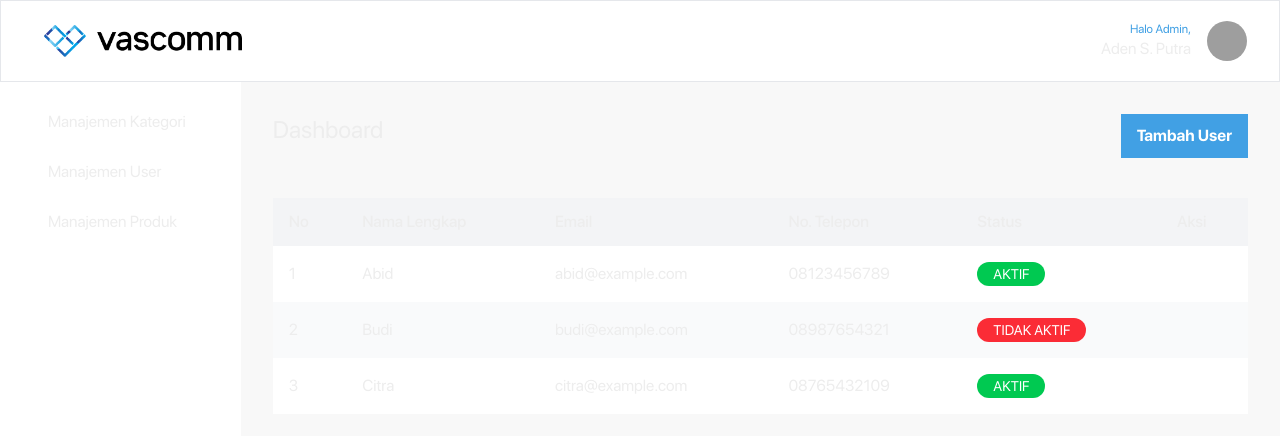
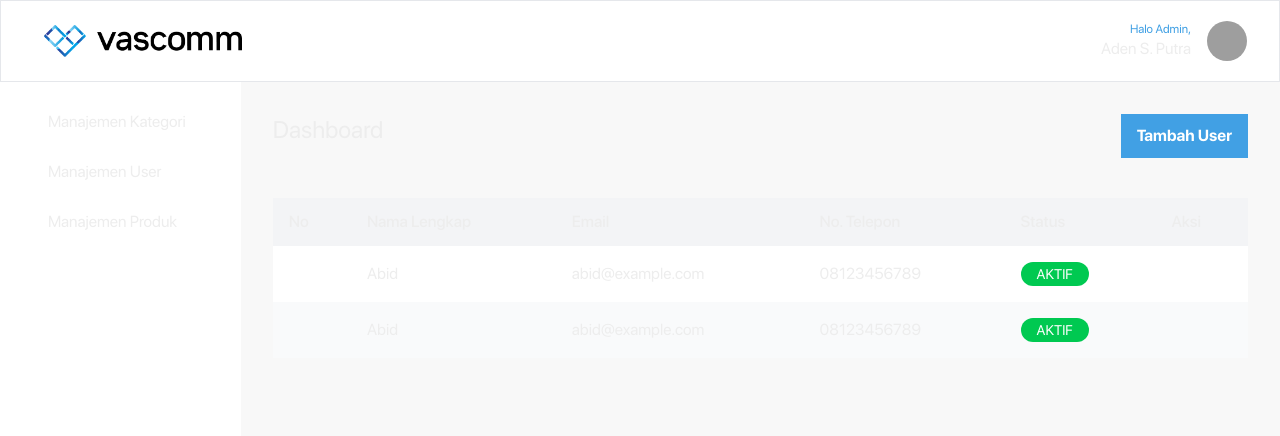
Before and after one commit to qolbudr/ecommerce, a Next.js app: page /admin/user in a window 1280 px wide. Shown: the top 436 px of the page. Built offline with nearby package versions, Linux system fonts and the light colour scheme; grey boxes are pictures that could not be loaded; some icons are missing; a web font is replaced by a local one.

Commit message:
feat(vascomm): :fire: product page

```diff
--- a/src/app/admin/(protected)/product/page.tsx
+++ b/src/app/admin/(protected)/product/page.tsx
@@ -0,0 +1,30 @@
+
+import { ProductTable } from "@/module/product/components/ProductTable";
+import { Button } from "@/shared/components/Button";
+
+const AdminUser: React.FC = () => {
+    return <>
+        <div className="flex justify-between mb-10">
+            <h1 className="text-2xl">Produk</h1>
+            <Button variant="primary">Tambah Produk</Button>
+        </div>
+        <ProductTable
+            data={[
+                {
+                    id: "ini-id",
+                    nama: "Produk A",
+                    gambar: "/path/to/image-a.jpg",
+                    harga: 100000
+                },
+                {
+                    id: "ini-id-2",
+                    nama: "Produk B",
+                    gambar: "/path/to/image-b.jpg",
+                    harga: 200000
+                }
+            ]}
+        />
+    </>
+}
+
+export default AdminUser;
--- a/src/app/admin/(protected)/user/page.tsx
+++ b/src/app/admin/(protected)/user/page.tsx
@@ -9,9 +9,24 @@ const AdminUser: React.FC = () => {
         </div>
         <UserTable
             data={[
-                { no: 1, nama: "Abid", email: "abid@example.com", telepon: "08123456789", status: "AKTIF" },
-                { no: 2, nama: "Budi", email: "budi@example.com", telepon: "08987654321", status: "TIDAK AKTIF" },
-                { no: 3, nama: "Citra", email: "citra@example.com", telepon: "08765432109", status: "AKTIF" }
+                {
+                    id: "ini-id",
+                    nama: "Abid",
+                    email: "abid@example.com",
+                    telepon: "08123456789",
+                    status: "AKTIF",
+                    password: "password123",
+                    role: "ADMIN"
+                },
+                {
+                    id: "ini-id",
+                    nama: "Abid",
+                    email: "abid@example.com",
+                    telepon: "08123456789",
+                    status: "AKTIF",
+                    password: "password123",
+                    role: "ADMIN"
+                }
             ]}
         />
     </>
--- /dev/null
+++ b/src/module/product/components/ProductTable.tsx
@@ -0,0 +1,115 @@
+'use client';
+
+import React from "react";
+import {
+  ColumnDef,
+  flexRender,
+  getCoreRowModel,
+  getSortedRowModel,
+  SortingState,
+  useReactTable,
+} from "@tanstack/react-table";
+import { Product } from "@/shared/types/Product";
+
+type Props = {
+  data: Product[];
+};
+
+export const ProductTable: React.FC<Props> = ({ data }) => {
+  const [sorting, setSorting] = React.useState<SortingState>([]);
+
+  const columns: ColumnDef<Product>[] = [
+    {
+      id: "no",
+      header: "No",
+      cell: ({ row }) => row.index + 1,
+    },
+    {
+      accessorKey: "gambar",
+      header: "Gambar",
+      cell: ({ row }) => (
+        <img
+          src={row.original.gambar}
+          alt={row.original.nama}
+          className="w-14 h-14 object-cover rounded"
+        />
+      ),
+    },
+    {
+      accessorKey: "nama",
+      header: "Nama Produk",
+    },
+    {
+      accessorKey: "harga",
+      header: "Harga",
+      cell: ({ row }) => (
+        <span className="font-medium">
+          {row.original.harga.toLocaleString("id-ID", {
+            style: "currency",
+            currency: "IDR",
+          })}
+        </span>
+      ),
+    },
+    {
+      id: "actions",
+      header: "Aksi",
+      cell: ({ row }) => (
+        <div className="flex gap-3">
+          <button className="text-green-600">
+            {/* <Eye size={20} /> */}
+          </button>
+          <button className="text-orange-500">
+            {/* <Pencil size={20} /> */}
+          </button>
+        </div>
+      ),
+    },
+  ];
+
+  const table = useReactTable({
+    data,
+    columns,
+    state: { sorting },
+    onSortingChange: setSorting,
+    getCoreRowModel: getCoreRowModel(),
+    getSortedRowModel: getSortedRowModel(),
+  });
+
+  return (
+    <div className="w-full">
+      <table className="w-full border-collapse">
+        <thead className="bg-gray-100">
+          {table.getHeaderGroups().map((hg) => (
+            <tr key={hg.id}>
+              {hg.headers.map((header) => (
+                <th
+                  key={header.id}
+                  onClick={header.column.getToggleSortingHandler()}
+                  className="px-4 py-3 font-semibold cursor-pointer select-none text-left"
+                >
+                  {flexRender(header.column.columnDef.header, header.getContext())}
+                </th>
+              ))}
+            </tr>
+          ))}
+        </thead>
+
+        <tbody>
+          {table.getRowModel().rows.map((row, idx) => (
+            <tr
+              key={row.id}
+              className={idx % 2 === 0 ? "bg-white" : "bg-gray-50"}
+            >
+              {row.getVisibleCells().map((cell) => (
+                <td key={cell.id} className="px-4 py-4">
+                  {flexRender(cell.column.columnDef.cell, cell.getContext())}
+                </td>
+              ))}
+            </tr>
+          ))}
+        </tbody>
+      </table>
+    </div>
+  );
+};
--- /dev/null
+++ b/src/shared/types/Product.ts
@@ -0,0 +1,6 @@
+export interface Product {
+  id: string;
+  nama: string;
+  gambar: string;
+  harga: number;
+};
--- a/src/shared/types/User.ts
+++ b/src/shared/types/User.ts
@@ -1,7 +1,9 @@
 export interface User {
-  no: number;
+  id: string;
   nama: string;
   email: string;
   telepon: string;
   status: "AKTIF" | "TIDAK AKTIF";
+  password: string;
+  role: "ADMIN" | "USER";
 };
```
